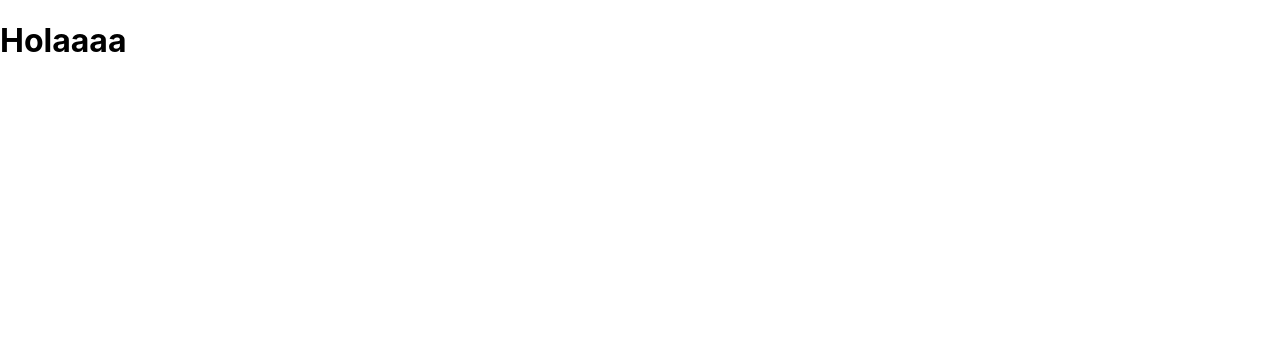
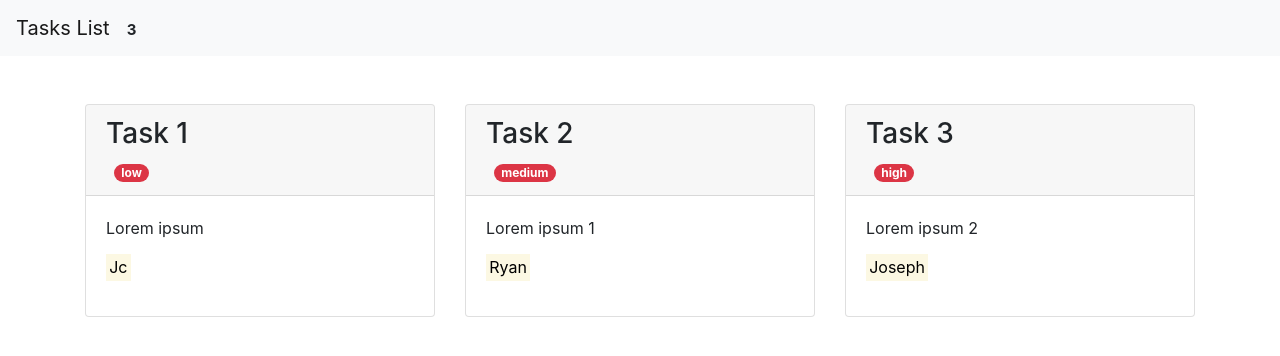
Before and after one commit to johancastillo/ct-react, a React (Create React App) app: page / in a window 1280 px wide. Shown: the top 356 px of the page. Built offline with nearby package versions, Linux system fonts and the light colour scheme.

Commit message:
List tasks

```diff
--- a/public/index.html
+++ b/public/index.html
@@ -24,7 +24,10 @@
       work correctly both with client-side routing and a non-root public URL.
       Learn how to configure a non-root public URL by running `npm run build`.
     -->
-    <title>React App</title>
+    <title>My App</title>
+
+    <!-- Bootstrap CSS -->
+    <link rel="stylesheet" href="https://cdn.jsdelivr.net/npm/bootstrap@4.5.3/dist/css/bootstrap.min.css" integrity="sha384-TX8t27EcRE3e/ihU7zmQxVncDAy5uIKz4rEkgIXeMed4M0jlfIDPvg6uqKI2xXr2" crossorigin="anonymous">
   </head>
   <body>
     <noscript>You need to enable JavaScript to run this app.</noscript>
--- a/src/App.js
+++ b/src/App.js
@@ -5,17 +5,49 @@ import Navegation from './components/Navegation';
 
 import {todos} from './datos.json';
 
-console.log(todos);
-
 class App extends Component {
   constructor(){
     super();
+    this.state = {
+      todos,
+      ntasks: todos.length
+    }
   }
 
   render(){
+    const todos = this.state.todos.map((todo, i) => {
+      return (
+        <div className="col-md-4">
+          <div className="card mt-4">
+          <div className="card-header">
+            <h3> {todo.title} </h3>
+
+            <span className="badge badge-pill badge-danger ml-2">
+              {todo.priority}
+            </span>
+          </div>
+
+          <div className="card-body">
+            <p>{todo.description}</p>
+            <p>
+              <mark>{todo.responsible}</mark>
+            </p>
+          </div>
+        </div>
+        </div>
+      )
+    })
+
     return (
       <div>
-        <Navegation titulo="Holaaaa"/>
+        <Navegation ntasks={this.state.ntasks} />
+
+        <div className="container">
+          <div className="row mt-4">
+          {todos}
+          </div>
+        </div>
+
       </div>
     );
   }
--- a/src/components/Navegation.js
+++ b/src/components/Navegation.js
@@ -3,9 +3,15 @@ import React, {Component} from 'react';
 class Navegation extends Component{
     render(){
         return (
-            <h1>
-                {this.props.titulo}
-            </h1>
+            <nav className="navbar navbar-expand-lg navbar-light bg-light">
+                <a className="navbar-brand" href="#">
+                    Tasks List
+
+                    <span className="badge badge-pill badge-light ml-2">
+                        {this.props.ntasks}
+                    </span>
+                </a>
+            </nav>
         )
     }
 }
```
